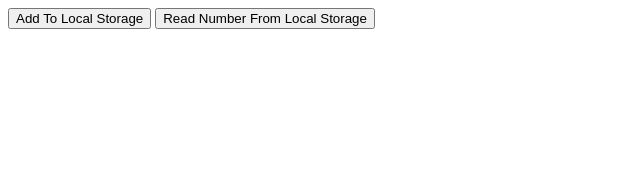
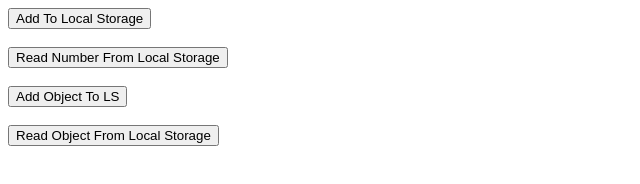
Before and after one commit to ashaasarkaar/browser-storage-api, a plain HTML site: page index.html in a window 1280 px wide. Shown: the whole page, without its empty margins (0-640 px from the left). Drawn offline with Linux system fonts and the light colour scheme.

Commit message:
Storage way of Non-primitive Data To Local Storage and also Read From this data from local storage

```diff
--- a/index.html
+++ b/index.html
@@ -7,7 +7,15 @@
 </head>
 <body>
     <button onclick="addNumberToLS()">Add To Local Storage</button>
+    <br>
+    <br>
     <button onclick="getNumberFromLS()">Read Number From Local Storage</button>
+    <br>
+    <br>
+    <button onclick="setObjectToLS()">Add Object To LS</button>
+    <br>
+    <br>
+    <button onclick="readObjectFromLS()">Read Object From Local Storage</button>
 
 
 
--- a/js/local-storage.js
+++ b/js/local-storage.js
@@ -5,6 +5,19 @@ const addNumberToLS = () =>{
 
 }
 
+const setObjectToLS = () =>{
+    const customer = {name: 'rohim khalu', products: 3, price: 75 }
+    const customerJSON = JSON.stringify(customer)
+    localStorage.setItem('customer', customerJSON)   // ai avbe set hobe na
+}
+const readObjectFromLS = () =>{
+    const customerJSON = localStorage.getItem('customer')
+    const customer = JSON.parse(customerJSON);
+    console.log(customer)
+    console.log(customer.name)
+    console.log(typeof customerJSON)
+}
+
 const getNumberFromLS = () =>{
     const number = localStorage.getItem('number')
     console.log('from saved local storage', number)
```
